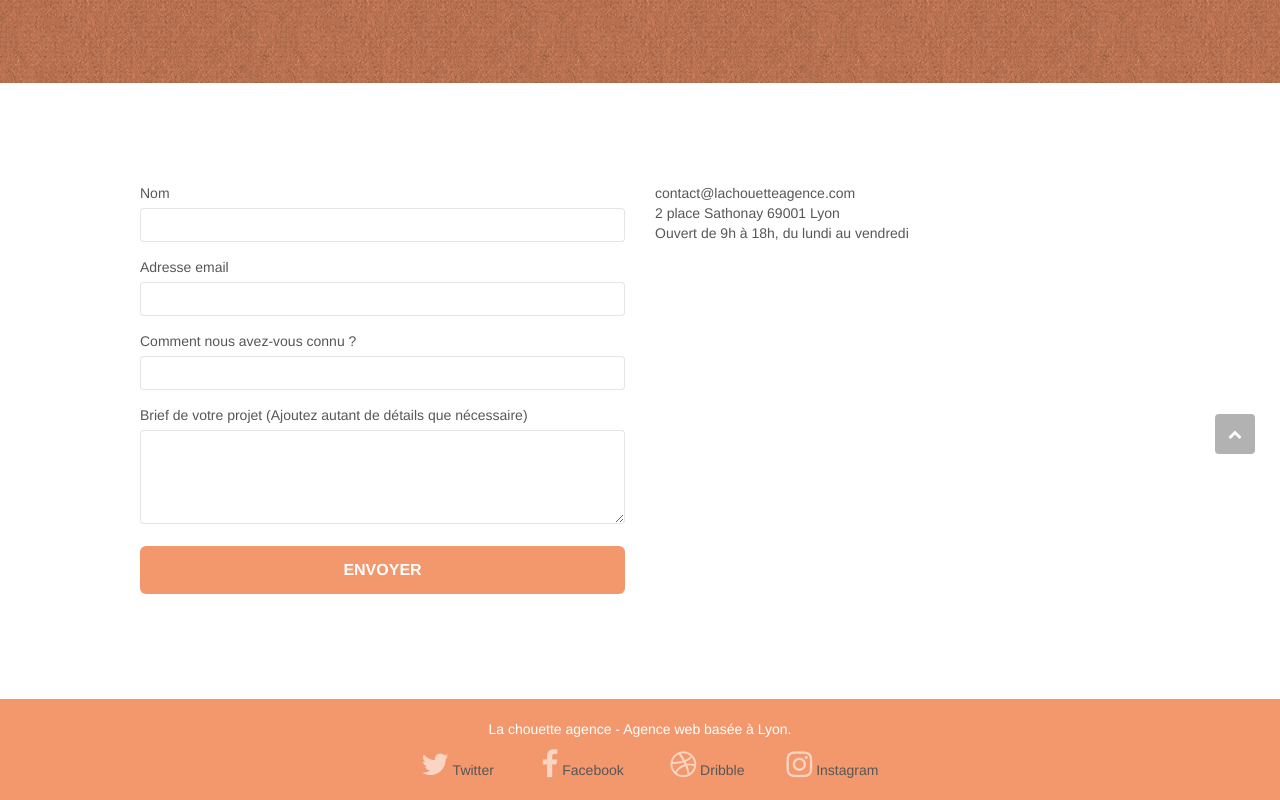
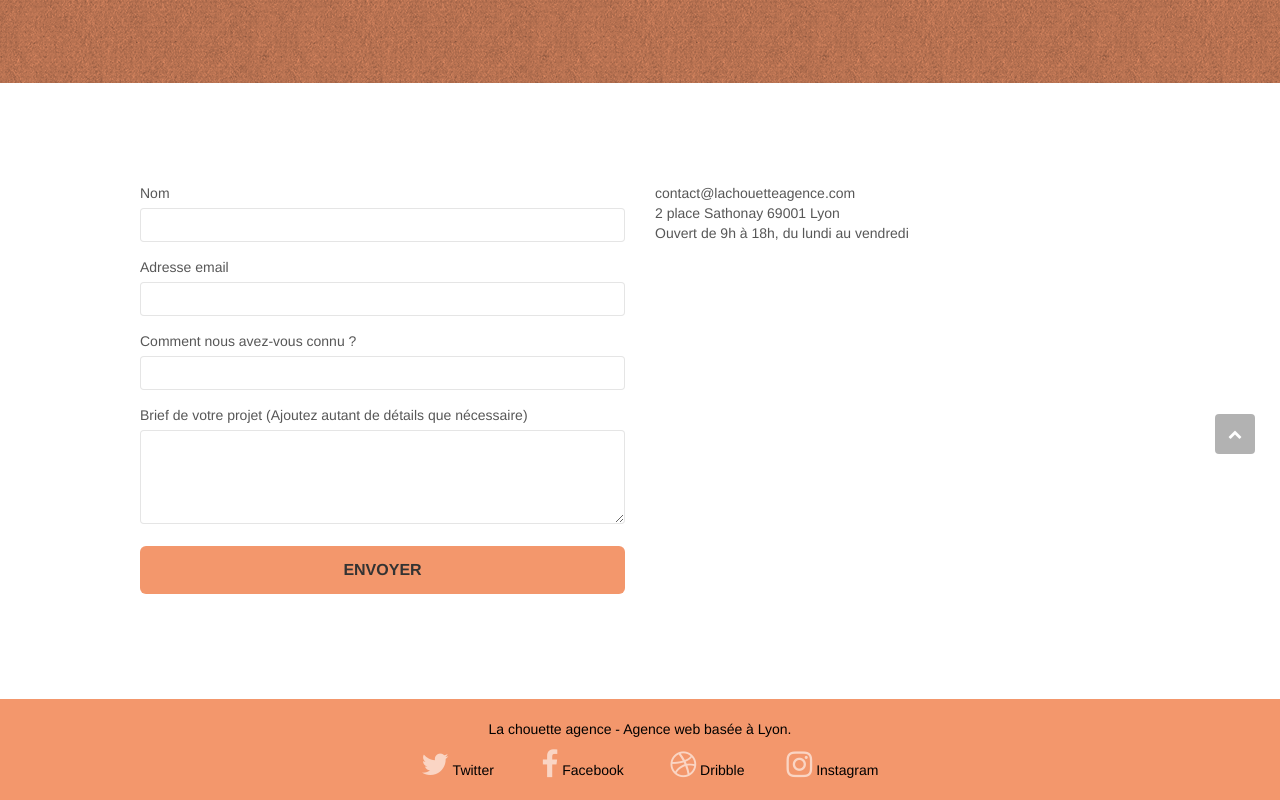
Before and after one commit to nikos100980/projet_4_la_chouette_agence, a plain HTML site: page contact.html in a window 1280 px wide. Shown: the part 321-1121 px from the top of the page. Drawn offline with nearby package versions, Linux system fonts and the light colour scheme; a script that the page names is missing.

Commit message:
Ajustement du taux de contraste sur certaines paries

```diff
--- a/contact.html
+++ b/contact.html
@@ -125,7 +125,7 @@
 	<div class="container bloc-sm">
 		<div class="row">
 			<div class="col-sm-12">
-				<p class="text-center white">
+				<p class="text-center black">
 					La chouette agence - Agence web basée à Lyon.<br>
 				</p>
 				<div class="row row-no-gutters social">
--- a/style.css
+++ b/style.css
@@ -719,8 +719,9 @@ p {
 
 .cta-hero {
     margin-top: 22px;
-    color: #FFFFFF!important;
+    color: #333333!important;
     text-transform: uppercase;
+
     padding: 12px 28px 12px 28px;
     font-size: 16px;
     font-weight: 700;
@@ -728,11 +729,11 @@ p {
 
 .social {
     max-width: 500px;
-    color: white;
+    color: #1f0101 !important;
     margin: auto auto auto auto;
 }
 .social a{
-    color: white;
+    color: #000000 !important;
     padding-left: 10px;;
 }
 
@@ -768,7 +769,10 @@ h4 {
 }
 
 .white {
-    color: #FFFFFF!important;
+    color: white!important;
+}
+.black{
+    color: black !important;
 }
 
 .portfolio-thumb {
@@ -807,12 +811,13 @@ h4 {
 }
 
 .tc-white {
-    color: white!important;
+    color: #FCCF61!important;
+
 }
 
 .btn-atomic-tangerine {
     background: #F3976C;
-    color: #FFFFFF!important;
+
 }
 
 .btn-atomic-tangerine:hover {
@@ -821,7 +826,7 @@ h4 {
 }
 
 .ltc-white {
-    color: #FFFFFF!important;
+    color: #FCCF61!important;
 }
 
 .ltc-white:hover {
```
Also changed, not shown: index.html (+1 -1 lines).
